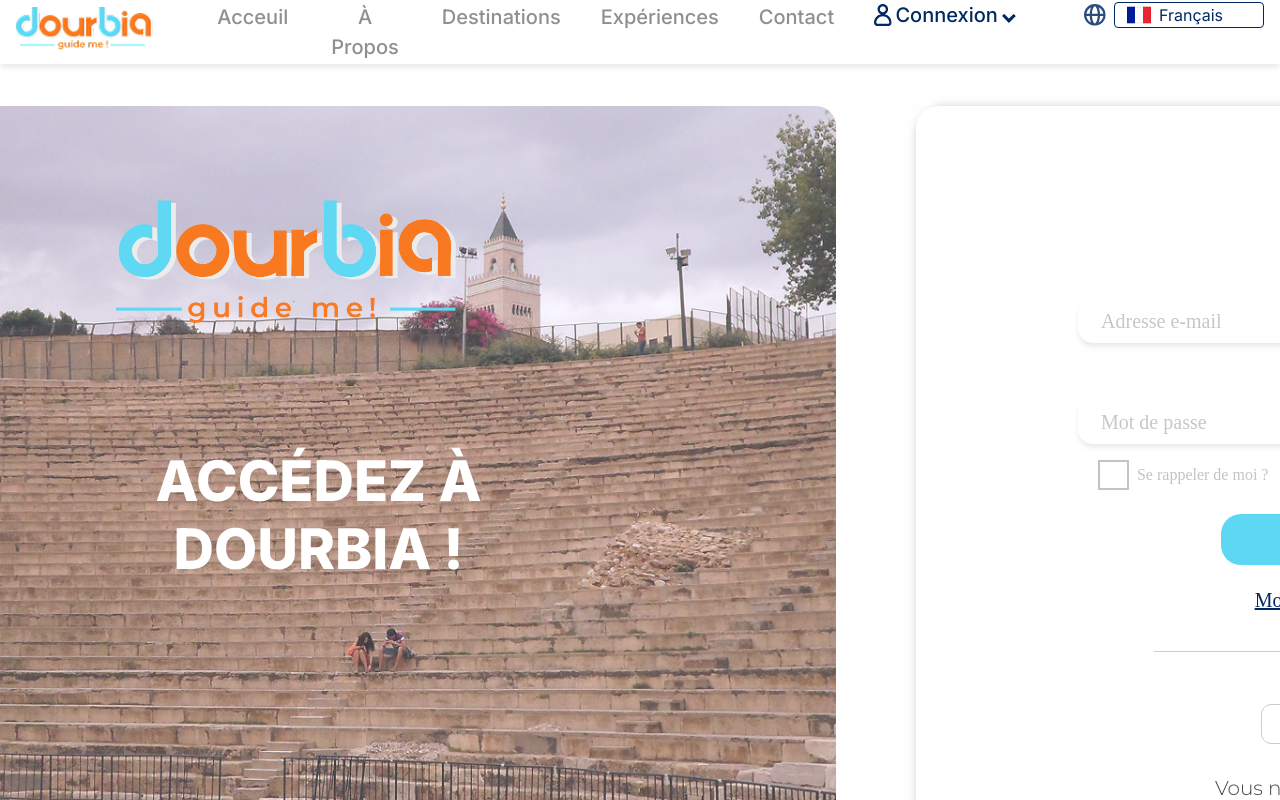
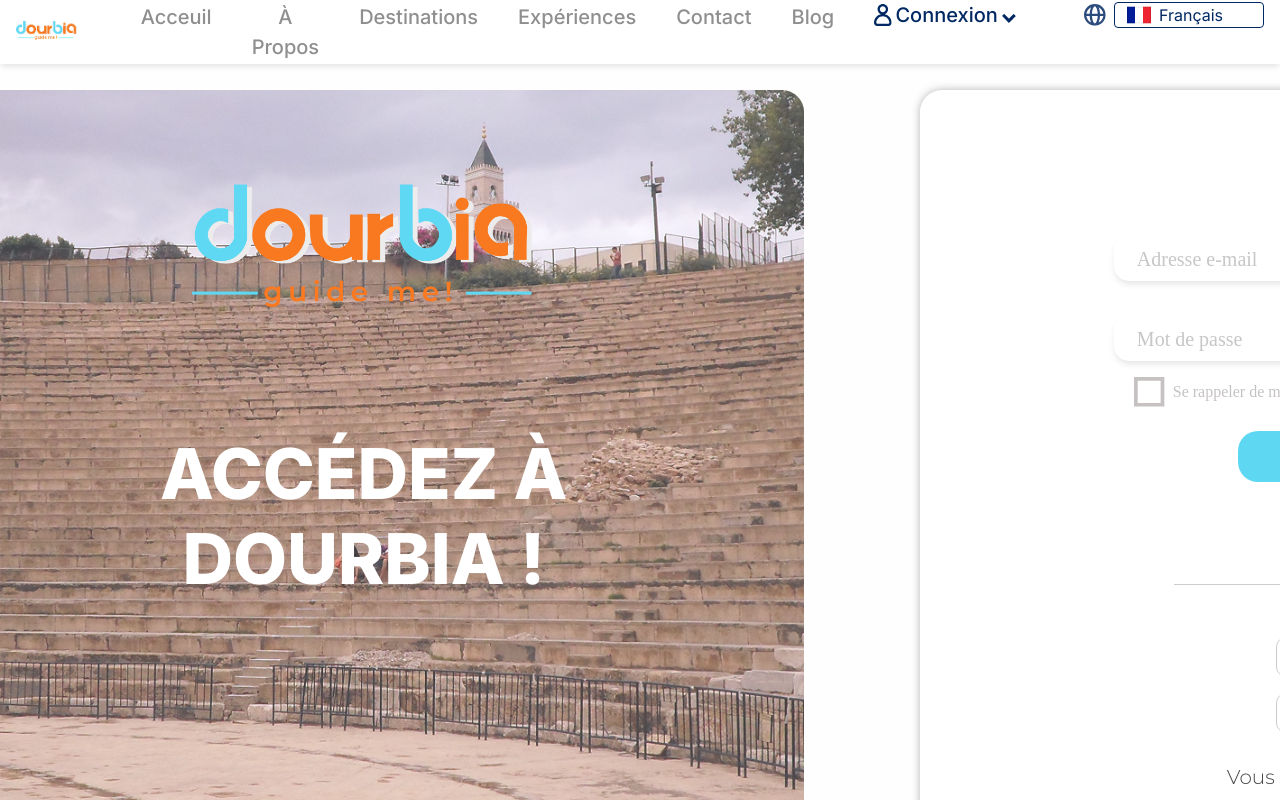
Before and after one commit to AbidiYassine-etu/dourbia-final, a Next.js app: page /sign-in in a window 1280 px wide. Shown: the top 800 px of the page. Built offline with nearby package versions, Linux system fonts and the light colour scheme; a web font is replaced by a local one.

Commit message:
fixed sign-in page

```diff
--- a/src/app/components/Header.tsx
+++ b/src/app/components/Header.tsx
@@ -25,6 +25,7 @@
     { name: 'Destinations', path: '/destination' },
     { name: 'Expériences', path: '/experience' },
     { name: 'Contact', path: '/contact' },
+    { name: 'Blog', path: '/blog' },
   ]
 
   const toggleMenu = () => setIsMenuOpen(!isMenuOpen)
--- a/src/app/components/WebLoginForm.tsx
+++ b/src/app/components/WebLoginForm.tsx
@@ -5,6 +5,7 @@
 import Image from "next/image";
 import "@/app/style/login.css";
 import { FcGoogle } from 'react-icons/fc';
+import { SiApple } from "react-icons/si";
 
 
 export default function SignInForm() {
@@ -133,29 +134,39 @@
               <label htmlFor="remember">Se rappeler de moi ?</label>
             </div> */}
               <div className="rememberme" onClick={() => setRememberMe(!rememberMe)}>
+                {rememberMe ? (
+                  <svg
+                    xmlns="http://www.w3.org/2000/svg"
+                    width="30"
+                    height="30"
+                    viewBox="0 0 30 30"
+                    fill="none"
+                  >
+                    <path
+                      d="M13.7714 21.9375L5.604 13.9957L9.29574 10.4059L13.4432 14.4419L25.9617 0L29.9573 3.27069L13.7714 21.9375Z"
+                      fill="#C7C2C2"
+                    />
+                    <path
+                      d="M27.4554 9.65261V29.4056H-0.000488281V2.70801H21.6492L18.7937 5.99222H3.37699V26.1095H24.0656V13.5698L27.4554 9.65261Z"
+                      fill="#C7C2C2"
+                    />
+                  </svg>
+                ) : (
                   <svg
                     xmlns="http://www.w3.org/2000/svg"
                     width="28"
                     height="27"
-                viewBox="0 0 31 30"
+                    viewBox="0 0 28 27"
                     fill="none"
                   >
                     <path
-                  d="M1 1H30V29H1V1Z"
-                  fill="#fff"
-                  stroke="#C7C2C2"
-                  strokeWidth="2"
+                      fillRule="evenodd"
+                      clipRule="evenodd"
+                      d="M3.37699 15.8499V23.4009H24.0656V10.8612L24.0786 10.8462V3.29518L3.38997 3.29518L3.38997 15.8349L3.37699 15.8499ZM27.4554 26.6966V26.697H-0.000488281V-0.000616963H0.000210349L0.000210349 -0.000976562L27.4561 -0.000973273L27.4561 26.6966H27.4554Z"
+                      fill="#C7C2C2"
                     />
-                {rememberMe && (
-                  <path
-                    d="M7 15L13 21L24 8"
-                    stroke="#C7C2C2"
-                    strokeWidth="2"
-                    strokeLinecap="round"
-                    strokeLinejoin="round"
-                  />
+                  </svg>
                 )}
-              </svg>
                 <label htmlFor="remember">Se rappeler de moi ?</label>
               </div>
             {/* Bouton Se Connecter */}
@@ -183,6 +194,15 @@
               Google
             </button>
 
+            <button
+              type="button"
+              onClick={handleGoogleSignIn}
+              className="apple-button"
+            >
+              <SiApple size={20} />
+              Apple
+            </button>
+
             {/* Créer un compte */}
             <div className="createaccount">
               <p>Vous n&apos;êtes pas un membre?</p>
--- a/src/app/style/login.css
+++ b/src/app/style/login.css
@@ -14,11 +14,13 @@
     background: linear-gradient(0deg, #FEFEFE 0%, #FEFEFE 100%), #FFF;
     display: grid;
     padding-top:10px ;
-    height:59rem;
+    height: 50rem;
     grid-template-columns: 1fr auto 1fr;
-    align-items: stretch;
+    align-items: center;
+    text-align: center;
     overflow: hidden;
-    margin-top: 6rem;
+    margin-top: 4.44rem;
+    margin-bottom: 1rem;
 }
 
 /* Success message */
@@ -40,10 +42,10 @@
     position: relative;
     backdrop-filter: blur(0.25rem);
     box-shadow: rgba(0, 0, 0, 0.1);
-    border-radius: 0 1.25rem 0.125rem;
+    border-radius: 0rem 1.375rem 1.375rem 0rem;
     overflow: hidden;
-    width: 52.25rem;
-    height: 56.8125rem;
+    width: 50.25rem;
+    height: 48.25rem;
     flex-shrink: 0;
     aspect-ratio: 658.50/749.00;
 }
@@ -67,35 +69,33 @@
 
 .logo-position1 {
     position: absolute;
-    left: 7.25rem;
+    left: 12rem;
     top: 5.85rem;
     /* width: 24rem; */
-    width: 31.9375rem;
-    height: 16.375rem;
+    width: 38.9375rem;
+    height: 18.375rem;
     flex-shrink: 0;
-    margin-bottom: 30.44rem;
-    margin-right: 13.5rem;
 }
 
 .title-text1 {
     color: #FFF;
     text-align: center;
-    font-family: Inter;
-    font-size: 3.5rem;
+    align-items: center;
+    font-family: 'Inter';
+    font-size: 4.375rem;
     font-style: normal;
     font-weight: 800;
     line-height: normal;
-    width: 39.8125rem;
-    height: 8.625rem;
     flex-shrink: 0;
     position: absolute;
-    left: 0rem;
+    left: 10rem;
     top: 21.3rem;
+    text-transform: uppercase;
 }
 
 /* Spacer */
 .spacer {
-    width: 5rem;
+    width: 7.24rem;
 }
 
 /* Right panel */
@@ -104,17 +104,16 @@
     display: flex;
     justify-content: center;
     align-items: center;
-    border-radius: 1.375rem;
+    border-radius: 1.375rem 0rem 0rem 1.375rem;
     background: #FFF;
-    box-shadow: 8px 8px 8px 8px rgba(0, 0, 0, 0.18);
-    width: 52.25rem;
-    height: 56.8125rem;
+    box-shadow: 0px 0px 8px 0px rgba(0, 0, 0, 0.29);
+    width: 56.25rem;
+    height: 48.25rem;
     flex-shrink: 0;
 }
 
 .formcontainer {
     /* width: 38.125rem; */
-    padding: 1rem;
     display: flex;
     flex-direction: column;
     align-items: center;
@@ -131,6 +130,7 @@
     width: 6.4375rem;
     height: 6.4375rem;
     flex-shrink: 0;
+    margin-bottom: 1.62rem;
 }
 
 /* Form elements */
@@ -149,18 +149,18 @@
 }
 
 .emailinput {
-    margin-top: 1.62rem;
     width: 36.5rem;
-height: 2.875rem;
-flex-shrink: 0;
+    height: 2.875rem;
+    flex-shrink: 0;
+    margin-top: 7.62rem;
 }
 
 .passwordinput {
-    margin-top: 3.44rem;
+    margin-top: 2.13rem;
     position: relative;
     width: 36.5rem;
-height: 2.875rem;
-flex-shrink: 0;
+    height: 2.875rem;
+    flex-shrink: 0;
 }
 
 .forminput {
@@ -275,7 +275,7 @@
     border-radius: 1.25rem;
     background: #5ED8F2;
     margin-top: 1.5rem;
-    margin-left: 11.2rem;
+    margin-left: 10rem;
     color: #FFF;
     font-family: ABeeZee;
     font-size: 1.25rem;
@@ -289,8 +289,7 @@
     position: relative;
     width: 100%;
     text-align: center;
-    margin-top: 1.5rem;
-    margin-left: 0.5rem;
+    margin-top: 2.5rem;
     color: #002863;
     font-family: ABeeZee;
     font-size: 1.25rem;
@@ -313,7 +312,7 @@
     gap: 0.94rem;
     color: #B1B1B1;
     margin-top: 2.1rem;
-    margin-left: 7rem;
+    margin-left: 6rem;
     font-family: Actor;
     font-size: 0.625rem;
     font-style: normal;
@@ -352,7 +351,7 @@
     width: 10.0625rem;
     height: 2.5rem;
     margin-top: 2.9rem;
-    margin-left: 13.7rem;
+    margin-left: 12.4rem;
 }
 
 .google-button svg {
@@ -361,11 +360,40 @@
     flex-shrink: 0;
 }
 
+.apple-button {
+    align-items: center;
+    justify-content: center;
+    display: inline-flex;
+    padding: 0.5625rem 3.0625rem 0.5625rem 1.9rem;
+    gap: 0.7rem;
+    border-radius: 0.625rem;
+    border: 1px solid #CCC;
+    background: #FFF;
+    width: 3.75rem;
+    color: #000;
+    font-family: Montserrat;
+    font-size: 0.9375rem;
+    font-style: normal;
+    font-weight: 300;
+    line-height: normal;
+    text-transform: capitalize;
+    width: 10.0625rem;
+    height: 2.5rem;
+    margin-top: 1rem;
+    margin-left: 12.4rem;
+}
+
+.apple-button svg {
+    width: 1.1rem;
+    height: 1.1rem;
+    flex-shrink: 0;
+}
+
+
 .createaccount {
     position: relative;
     text-align: center;
     margin-top: 2rem;
-    margin-left: 3rem;
     color: #474747;
     font-family: Montserrat;
     font-size: 1.25rem;
@@ -388,10 +416,9 @@
     text-decoration-thickness: auto;
     text-underline-offset: auto;
     text-underline-position: from-font;
-    width: 15.42394rem;
-    height: 2.75rem;
     flex-shrink: 0;
     aspect-ratio: 246.78/44.00;
+    margin-right: 20px;
 }
 
 .createaccount p {
```
Also changed, not shown: 1 other file (tests, documents, lock files or other folders). Lines whose indentation alone changed are shown as unchanged.
